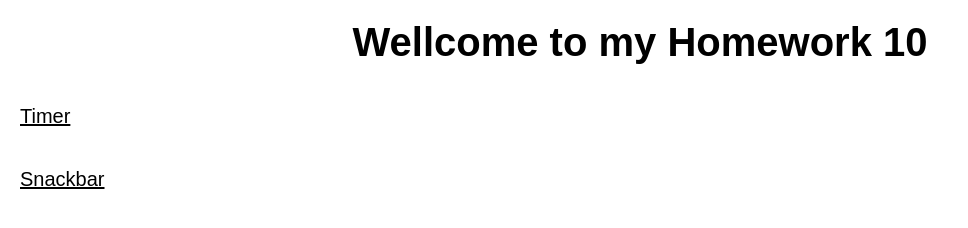
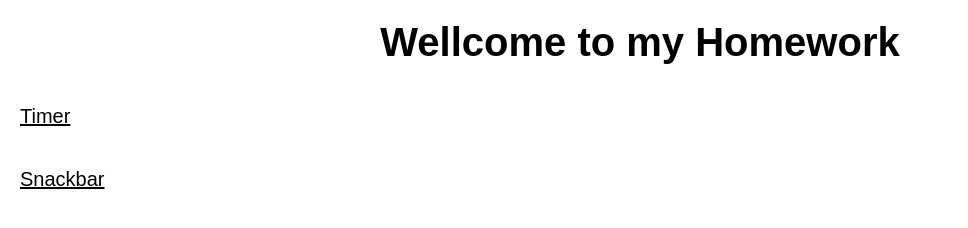
Before and after one commit to unrunner001/javascript-practice-10, a website built with Vite: page src/index.html in a window 1280 px wide. Shown: the whole page, without its empty margins (0-968 px from the left). Built offline with nearby package versions, Linux system fonts and the light colour scheme.

Commit message:
update index.html

```diff
--- a/src/index.html
+++ b/src/index.html
@@ -9,7 +9,7 @@
   </head>
   <body>
     <main>
-      <h1>Wellcome to my Homework 10</h1>
+      <h1>Wellcome to my Homework</h1>
       <ul>
         <li class="main-list"><a href="./1-timer.html">Timer</a></li>
         <li class="main-list"><a href="./2-snackbar.html">Snackbar</a></li>
```
